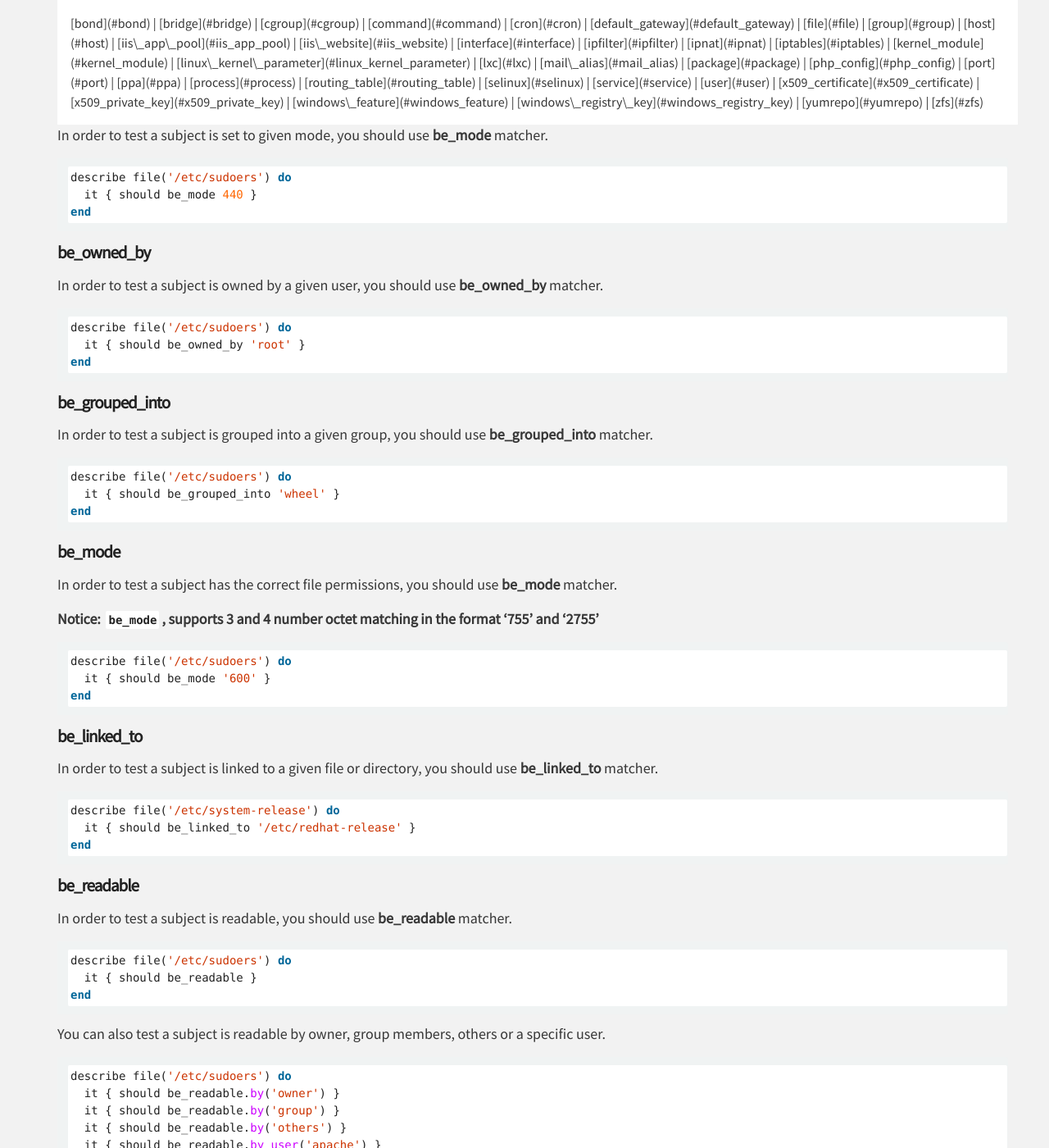
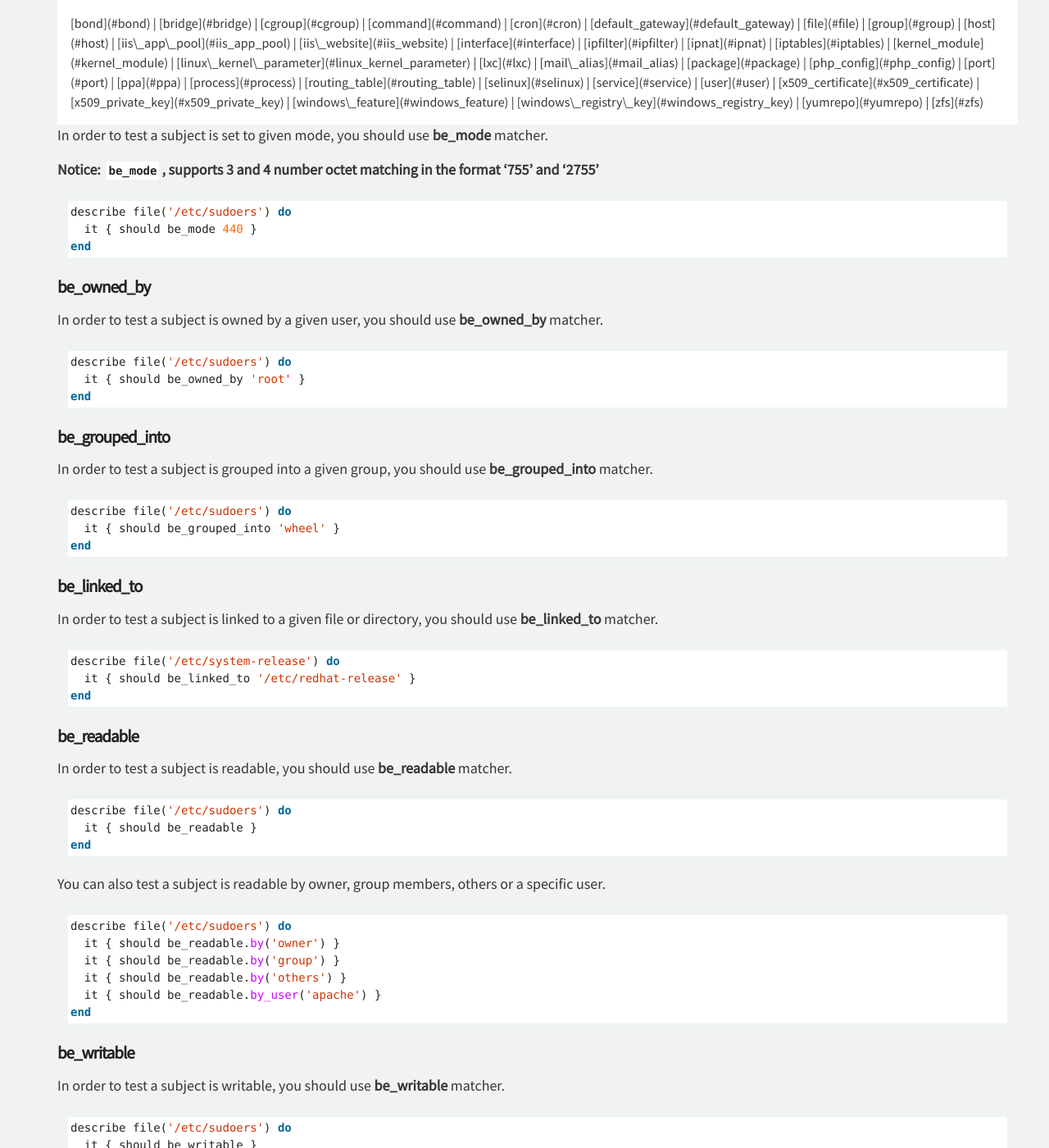
Before and after one commit to serverspec/serverspec.github.io, a Jekyll site: the page built from resource_types.md, in a window 1280 px wide and 1400 px high, scrolled down 4290 px. Shown: the whole window at 82% size. Built offline with Jekyll 4.4.1, drawn with Linux system fonts in a browser that asks for light colours; nearby versions of some CDN libraries; Markdown is read by kramdown in place of the engine named in the settings.

Commit message:
Updated as I mistakenly duplicated the be_mode.

````diff
--- a/_includes/file.md
+++ b/_includes/file.md
@@ -105,17 +107,6 @@ describe file('/etc/sudoers') do
 end
 ```
 
-#### be\_mode
-
-In order to test a subject has the correct file permissions, you should use **be\_mode** matcher.
-
-**Notice: ``be_mode``, supports 3 and 4 number octet matching in the format '755' and '2755'**
-
-```ruby
-describe file('/etc/sudoers') do
-  it { should be_mode '600' }
-end
-```
 
 #### be\_linked\_to
 
````
Also changed, not shown: other parts of _includes/file.md (+2 -0 lines).
